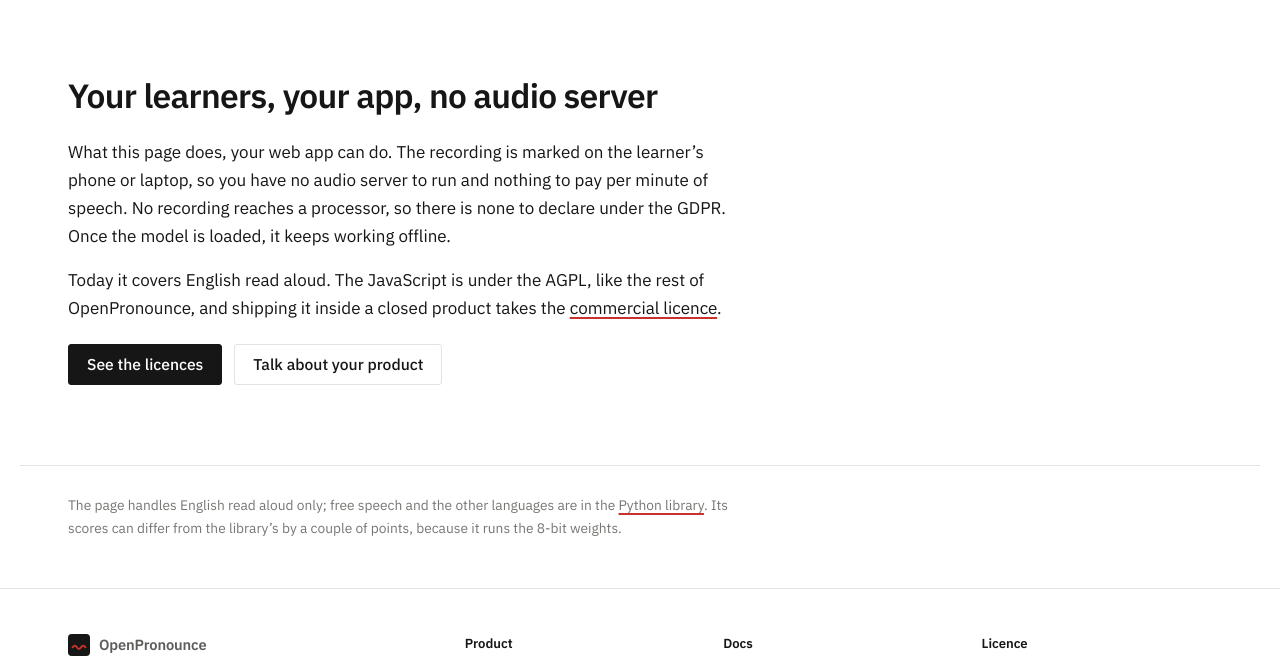
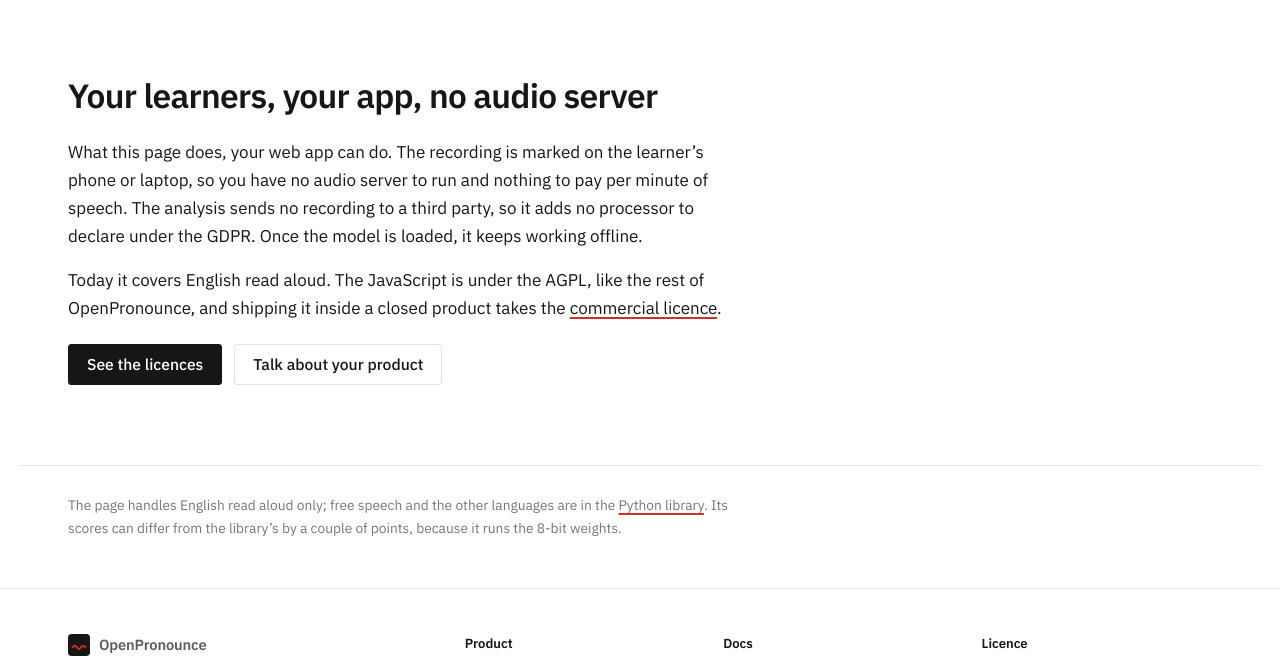
Before and after one commit to OpenPronounce/openpronounce.github.io, a plain HTML site: page try.html in a window 1280 px wide. Shown: the part 1760-2421 px from the top of the page. Drawn offline with Linux system fonts and the light colour scheme; no server answers; a web font is replaced by a local one.

Commit message:
docs: soften the GDPR sentence of the try page

```diff
--- a/try.html
+++ b/try.html
@@ -135,7 +135,7 @@
   <div class="wrap">
     <h2>Your learners, your app, no audio server</h2>
     <div class="prose">
-      <p>What this page does, your web app can do. The recording is marked on the learner&rsquo;s phone or laptop, so you have no audio server to run and nothing to pay per minute of speech. No recording reaches a processor, so there is none to declare under the GDPR. Once the model is loaded, it keeps working offline.</p>
+      <p>What this page does, your web app can do. The recording is marked on the learner&rsquo;s phone or laptop, so you have no audio server to run and nothing to pay per minute of speech. The analysis sends no recording to a third party, so it adds no processor to declare under the GDPR. Once the model is loaded, it keeps working offline.</p>
       <p>Today it covers English read aloud. The JavaScript is under the AGPL, like the rest of OpenPronounce, and shipping it inside a closed product takes the <a href="docs/licensing.html">commercial licence</a>.</p>
     </div>
     <div class="actions">
```
Also changed, not shown: _pages/try.html (+1 -1 lines).
